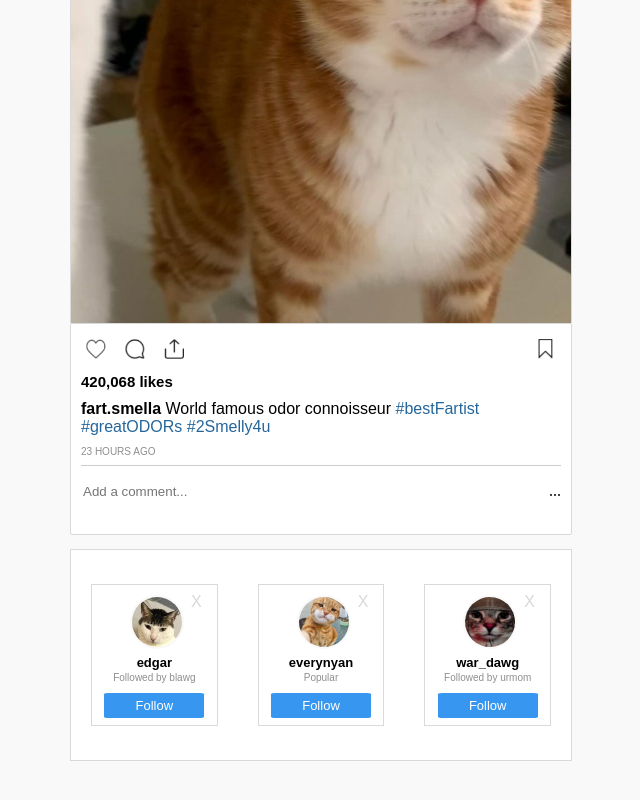
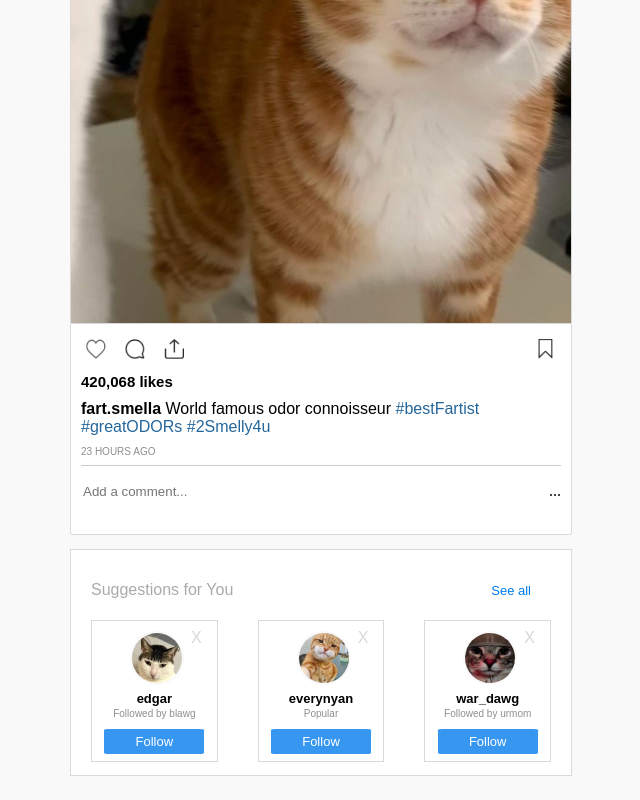
Before and after one commit to cse204-2024/05-instagram-clone-samudraam, a plain HTML site: page index.html in a window 1280 px wide. Shown: the part 1242-2042 px from the top of the page, without its empty margins (26-666 px from the left). Drawn offline with Linux system fonts and the light colour scheme.

Commit message:
Adding to suggestions
Adding to suggestions with unique classes

```diff
--- a/index.html
+++ b/index.html
@@ -127,6 +127,11 @@
               </div>
             </div>
 
+            <div class="sug-con">
+              <div class="h-sug">
+                <p class="sug-t">Suggestions for You</p>
+                <p class="more">See all</p>
+              </div>
               <div class="suggestions">
                 <div class="box1">
                   <div class="img-sug">
@@ -154,6 +159,7 @@
                   <h3 class="user-post-username">war_dawg</h3>
                   <p class="p-user-info">Followed by urmom</p>
                   <button>Follow</button>
+                </div>
               </div>
             </div>
           </div>
--- a/style.css
+++ b/style.css
@@ -64,7 +64,7 @@ header {
 .searchbar {
   border-radius: 2px;
   border: 1px solid #d6d6d6;
-  background-color: #f9f9f9;
+  background-color: none;
   min-width: 163px;
   height: 22px;
 }
@@ -345,15 +345,10 @@ hr {
 }
 
 .suggestions {
-  border-bottom: 0.5px solid #d9d9d9;
   display: flex;
   flex-direction: row;
   align-items: center;
   justify-content: space-between;
-  border: 1px solid #d9d9d9;
-  background-color: #fff;
-  width: 500px;
-  height: 210px;
 }
 
 .box1,
@@ -413,3 +408,34 @@ button:hover {
   top: 10px;
   left: 8px;
 }
+
+.sug-con {
+  border: 1px solid #d9d9d9;
+  background-color: #fff;
+  width: 500px;
+  height: 225px;
+}
+.h-sug {
+  display: flex;
+  width: 60%;
+  align-items: center;
+  justify-content: space-between;
+  position: relative;
+  left: 20px;
+  top: 15px;
+}
+
+.sug-t {
+  color: #aaaaaa;
+  font-family: Arial, Helvetica, sans-serif;
+  font-size: medium;
+  position: relative;
+}
+
+.more {
+  color: #007bee;
+  font-family: Arial, Helvetica, sans-serif;
+  font-size: small;
+  position: relative;
+  left: 140px;
+}
```
Lines whose indentation alone changed are shown as unchanged.
